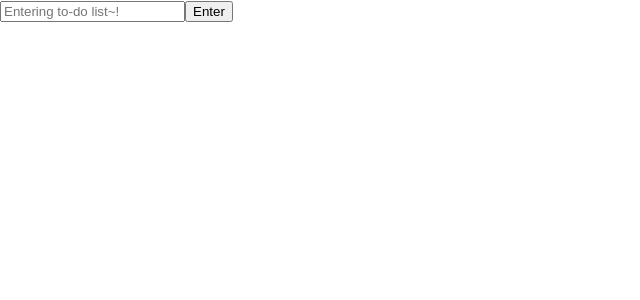
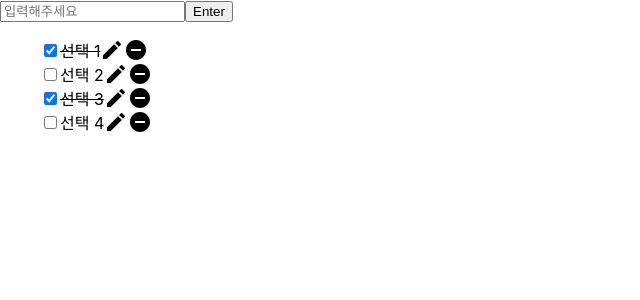
Before and after one commit to TravelEye/TravelEye-FRONTEND, a React (Create React App) app: page /checklist in a window 1280 px wide. Shown: the top 300 px of the page, without its empty margins (0-640 px from the left). Built offline with nearby package versions, Linux system fonts and the light colour scheme.

Commit message:
[ADD] CheckList 아이콘 추가

```diff
--- a/package.json
+++ b/package.json
@@ -3,10 +3,13 @@
   "version": "0.1.0",
   "private": true,
   "dependencies": {
+    "@emotion/react": "^11.11.1",
+    "@emotion/styled": "^11.11.0",
     "@googlemaps/react-wrapper": "^1.1.35",
     "@material-ui/core": "^4.12.4",
     "@material-ui/icons": "^4.11.3",
     "@material-ui/lab": "^4.0.0-alpha.61",
+    "@mui/icons-material": "^5.14.15",
     "@react-google-maps/api": "^2.19.2",
     "@testing-library/jest-dom": "^5.17.0",
     "@testing-library/react": "^13.4.0",
--- /dev/null
+++ b/src/pages/CheckList/Item/index.jsx
@@ -0,0 +1,27 @@
+import React from "react";
+
+function Item({ todo, completed, onClick, onEditClick, isEditable }) {
+  return (
+    <li style={{ listStyleType: "none" }}>
+      {isEditable ? (
+        <input
+          type="text"
+          value={todo}
+          onChange={(e) => onEditClick(e.target.value)}
+          onBlur={() => onEditClick(null)}
+        />
+      ) : (
+        <>
+          <input type="checkbox" checked={completed} onChange={onClick} />
+          <label
+            style={{ textDecoration: completed ? "line-through" : "none" }}
+          >
+            {todo}
+          </label>
+        </>
+      )}
+    </li>
+  );
+}
+
+export default Item;
--- a/src/pages/CheckList/index.jsx
+++ b/src/pages/CheckList/index.jsx
@@ -1,15 +1,62 @@
 import { useState } from "react";
-import { CheckListContainer } from "./style";
+import { CheckListContainer, ItemContainer } from "./style";
+import Item from "./Item";
+import SvgIcon from "@mui/material/SvgIcon";
+import { SvgIconComponent } from "@mui/icons-material";
+import EditIcon from "@mui/icons-material/Edit";
+import RemoveCircleIcon from "@mui/icons-material/RemoveCircle";
+function CheckListPage() {
+  const data = [
+    { id: 0, title: "선택 1", completed: true },
+    { id: 1, title: "선택 2", completed: false },
+    { id: 2, title: "선택 3", completed: true },
+    { id: 3, title: "선택 4", completed: false },
+  ];
+  const [todos, setTodos] = useState(data);
+  const [value, setValue] = useState("");
+  const [editableId, setEditableId] = useState(null);
 
-function CheckListPage() {
-  const [todos, setTodos] = useState([]);
-  const [value, setValue] = useState("");
+  // Swal.fire({
+  //    title: '정말로 그렇게 하시겠습니까?',
+  //    text: '다시 되돌릴 수 없습니다. 신중하세요.',
+  //    icon: 'warning',
+
+  //    showCancelButton: true, // cancel버튼 보이기. 기본은 원래 없음
+  //    confirmButtonColor: '#3085d6', // confrim 버튼 색깔 지정
+  //    cancelButtonColor: '#d33', // cancel 버튼 색깔 지정
+  //    confirmButtonText: '승인', // confirm 버튼 텍스트 지정
+  //    cancelButtonText: '취소', // cancel 버튼 텍스트 지정
+
+  //    reverseButtons: true, // 버튼 순서 거꾸로
+
+  // }).then(result => {
+  //    // 만약 Promise리턴을 받으면,
+  //    if (result.isConfirmed) { // 만약 모달창에서 confirm 버튼을 눌렀다면
+
+  //       Swal.fire('승인이 완료되었습니다.', '화끈하시네요~!', 'success');
+  //    }
+  // });
   const handleSubmit = (e) => {
+    console.log(value);
     e.preventDefault();
   };
+  const handleEditClick = (id) => {
+    setEditableId(id === editableId ? null : id);
+  };
+
   const handleChange = (e) => {
+    console.log(e.target.value);
     setValue(e.target.value);
   };
+  const handleClick = (id) => {
+    console.log(id);
+    setTodos((prevTodos) =>
+      prevTodos.map((todo) =>
+        todo.id === id ? { ...todo, completed: !todo.completed } : todo
+      )
+    );
+  };
+
   return (
     <CheckListContainer>
       <form onSubmit={handleSubmit}>
@@ -17,18 +64,31 @@ function CheckListPage() {
           <input
             type="text"
             name="list"
-            placeholder={"Entering to-do list~!"}
+            placeholder={"입력해주세요"}
             onChange={handleChange}
           />
-          <button>
-            <span className={"arrowIcon"}></span>Enter
+          <button type="submit">
+            <span className={"arrowIcon"}>Enter</span>
           </button>
         </div>
       </form>
       <ul>
-        {/* {todos.map((todo) => (
-          <ToDoListItem todo={todo} key={todo.id} />
-        ))} */}
+        {todos.map((todo) => (
+          <ItemContainer key={todo.id}>
+            <Item
+              todo={todo.title}
+              completed={todo.completed}
+              onClick={() => handleClick(todo.id)}
+              onEditClick={() => handleEditClick(todo.id)}
+              isEditable={todo.id === editableId}
+            />
+            <SvgIcon
+              component={EditIcon}
+              onClick={() => handleEditClick(todo.id)}
+            />
+            <SvgIcon component={RemoveCircleIcon} />
+          </ItemContainer>
+        ))}
       </ul>
     </CheckListContainer>
   );
--- a/src/pages/CheckList/style.js
+++ b/src/pages/CheckList/style.js
@@ -1,3 +1,6 @@
 import styled from "styled-components";
 
 export const CheckListContainer = styled.div``;
+export const ItemContainer = styled.div`
+  display: flex;
+`;
```
Also changed, not shown: 1 other file (tests, documents, lock files or other folders).
